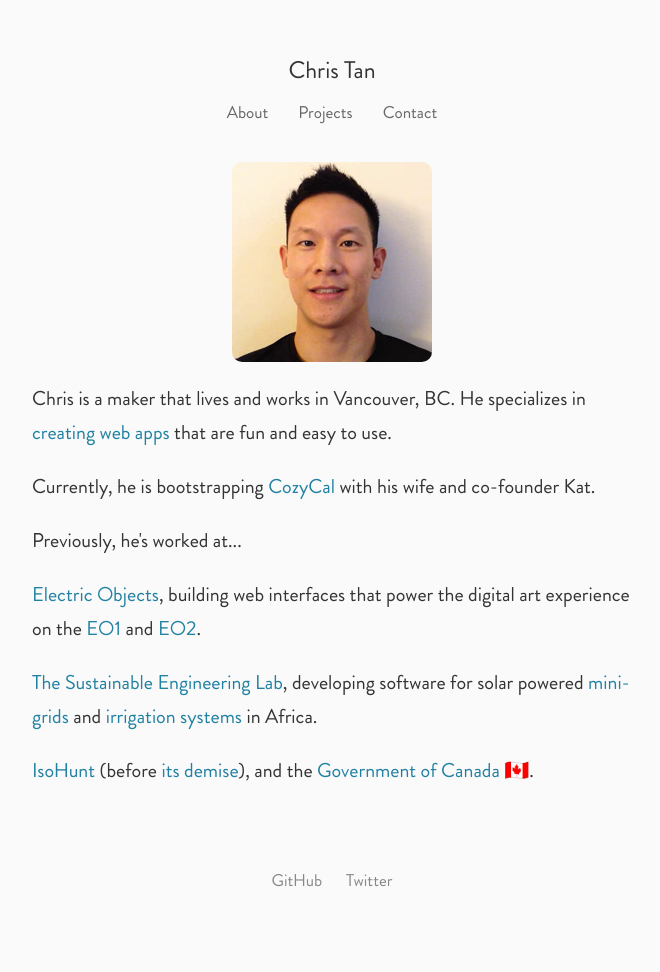
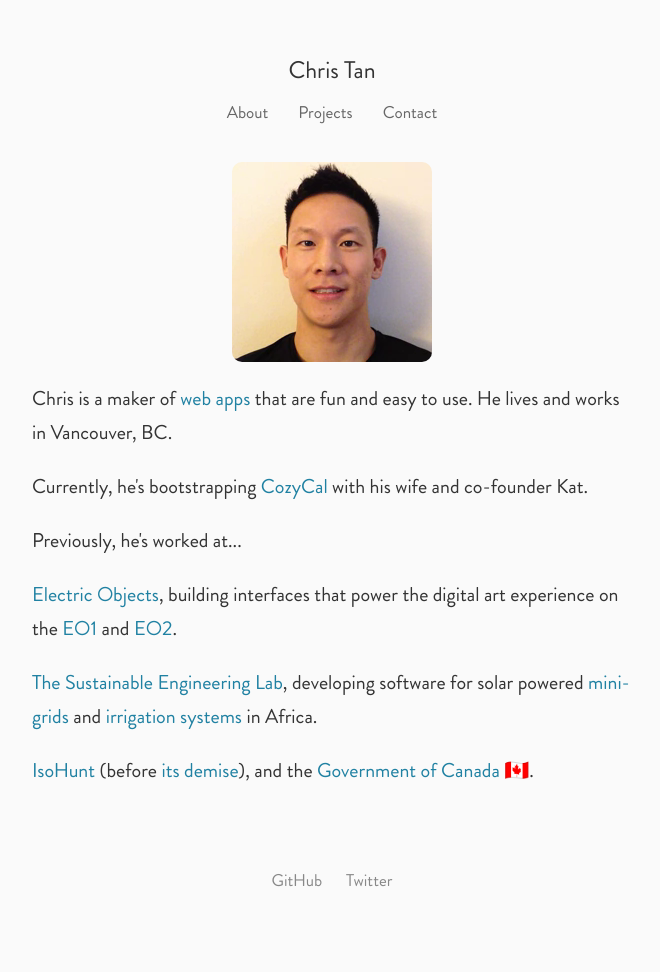
Before and after one commit to csytan/csytan.github.io, a Jekyll site: the page built from index.html, in a window 1280 px wide. Shown: the whole page, without its empty margins (308-968 px from the left). Built offline with Jekyll 4.4.1, drawn with Linux system fonts in a browser that asks for light colours.

Commit message:
Update index.html

```diff
--- a/index.html
+++ b/index.html
@@ -98,12 +98,12 @@
 
 
 <p>
-    Chris is a maker that lives and works in Vancouver, BC.
-    He specializes in <a href="/projects">creating web apps</a> that are fun and easy to use.
+    Chris is a maker of <a href="/projects">web apps</a> that are fun and easy to use.
+    He lives and works in Vancouver, BC.
 </p>
 
 <p>
-    Currently, he is bootstrapping
+    Currently, he's bootstrapping
     <a href="https://www.cozycal.com/?ref=csytan">CozyCal</a>
     with his wife and co-founder Kat.
 </p>
@@ -113,10 +113,10 @@
 </p>
 
 <p>
-    <a href="https://www.electricobjects.com/">Electric Objects</a>,
-    building web interfaces that power the digital art experience on the
+    <a href="https://www.theverge.com/2014/7/8/5880371/electric-objects-digital-picture-frame">Electric Objects</a>,
+    building interfaces that power the digital art experience on the
     <a href="https://www.kickstarter.com/projects/electricobjects/electric-objects-a-computer-made-for-art">EO1</a> and
-    <a href="https://www.electricobjects.com/meet-eo2">EO2</a>.
+    <a href="https://www.theverge.com/circuitbreaker/2016/11/16/13555294/electric-objects-eo2-art-display-review-release">EO2</a>.
 </p>
 
 <p>
```
